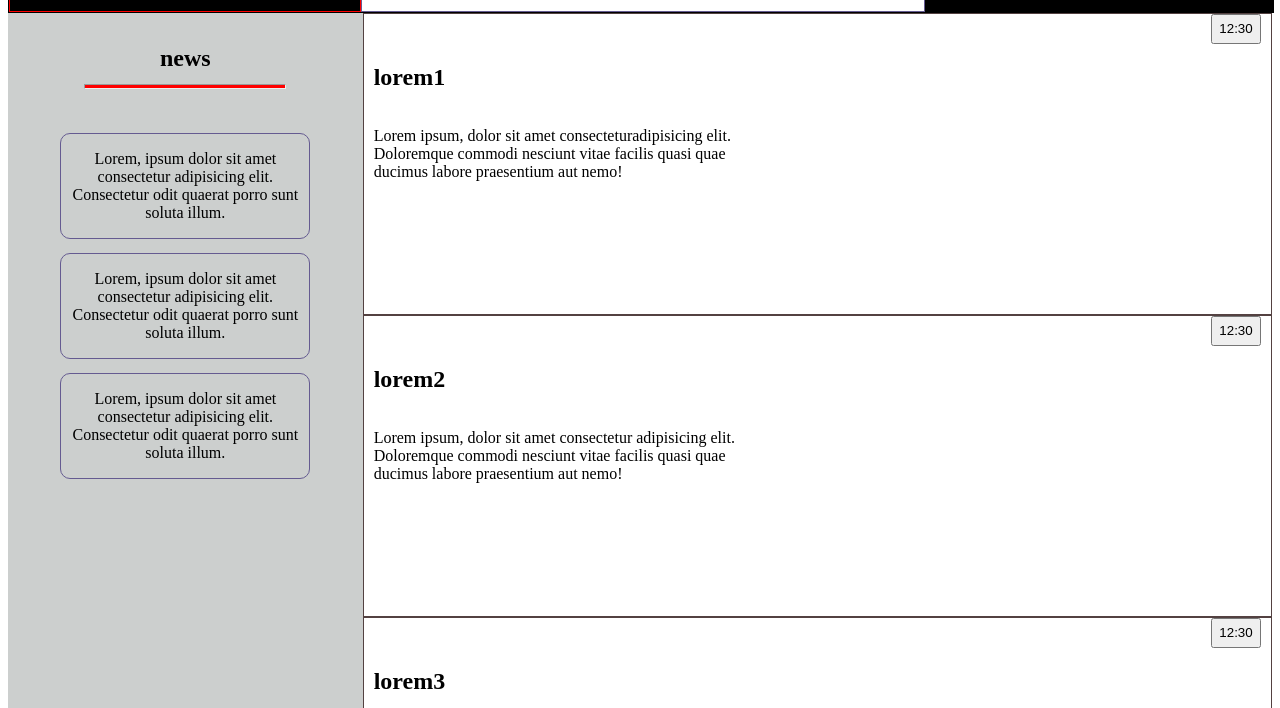
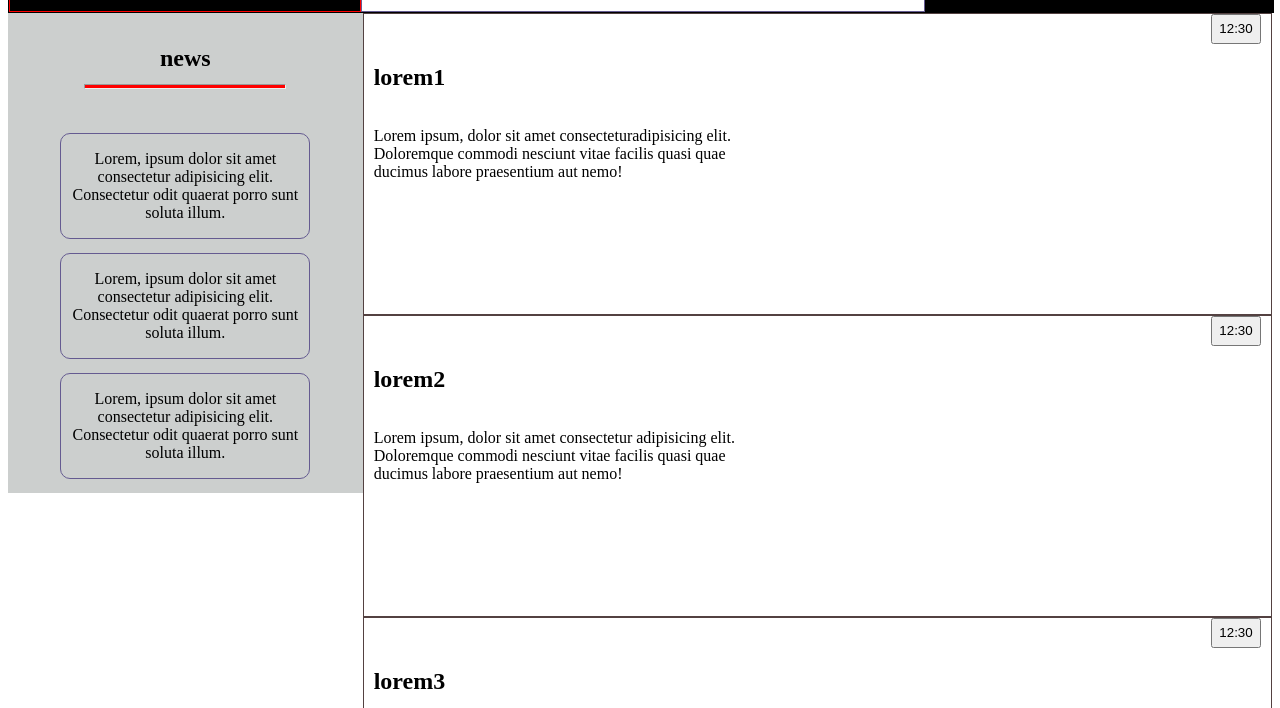
Before and after one commit to RoTSV/1503hw, a plain HTML site: page index.html in a window 1280 px wide. Shown: the part 92-800 px from the top of the page. Drawn offline with Linux system fonts and the light colour scheme.

Commit message:
15.03hw fin3

```diff
--- a/styles/styles.css
+++ b/styles/styles.css
@@ -1,4 +1,7 @@
-
+body{
+    display: flex;
+    flex-direction: column;
+}
 header {
     display: flex;
     justify-content: space-around;
@@ -53,6 +56,7 @@ article {
     height: 80%;
     display: flex;
     flex-direction: row;
+    align-items: flex-start;
 }
 .div-news {
     background-color: rgb(204, 207, 206);
@@ -61,7 +65,7 @@ article {
     flex-direction: column;
     align-items: center;
     text-align: center;
-    width: 39%;
+    flex: 1.56;
 }
 hr {
     width: 200px;
@@ -82,6 +86,7 @@ hr {
     width: 100%;
     display: flex;
     flex-direction: column;
+    flex: 4;
 }
 .div-lorem div {
     border: 1px solid rgb(83, 65, 65);
```
